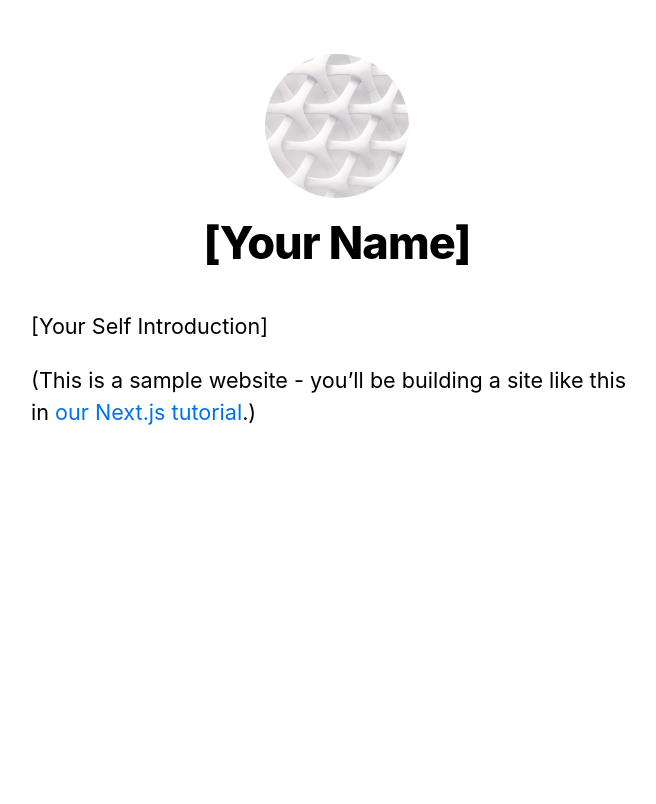
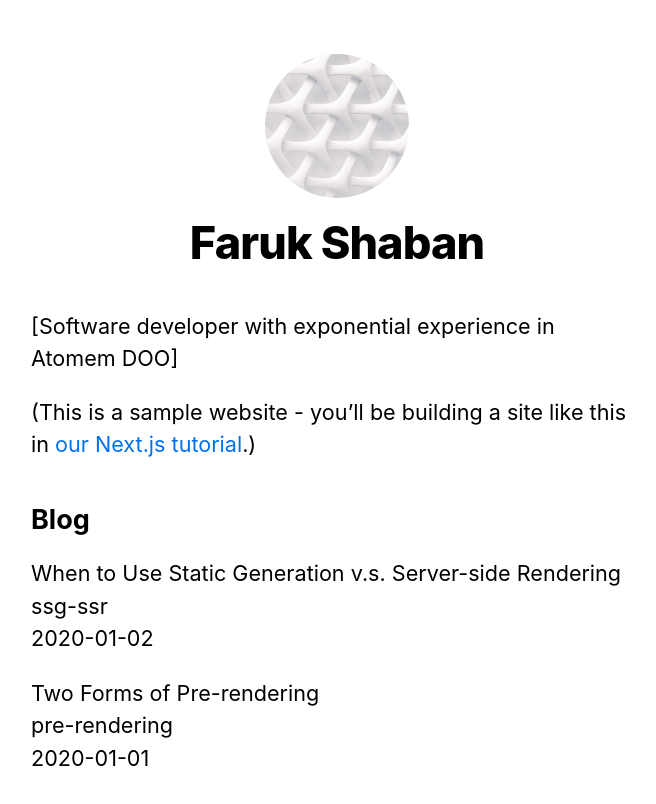
Before and after one commit to farukshaban/felgenbeast, a Next.js app: page / in a window 1280 px wide. Shown: the top 804 px of the page, without its empty margins (303-959 px from the left). Built offline with nearby package versions, Linux system fonts and the light colour scheme.

Commit message:
first commit

```diff
--- a/components/layout.js
+++ b/components/layout.js
@@ -4,7 +4,7 @@
 import utilStyles from '../styles/utils.module.css'
 import Link from 'next/link'
 
-const name = '[Your Name]'
+const name = 'Faruk Shaban'
 export const siteTitle = 'Next.js Sample Website'
 
 export default function Layout({ children, home }) {
--- /dev/null
+++ b/lib/posts.js
@@ -0,0 +1,35 @@
+import fs from 'fs';
+import path from 'path';
+import matter from 'gray-matter';
+
+const postsDirectory = path.join(process.cwd(), 'posts');
+
+export function getSortedPostsData() {
+  // Get file names under /posts
+  const fileNames = fs.readdirSync(postsDirectory);
+  const allPostsData = fileNames.map((fileName) => {
+    // Remove ".md" from file name to get id
+    const id = fileName.replace(/\.md$/, '');
+
+    // Read markdown file as string
+    const fullPath = path.join(postsDirectory, fileName);
+    const fileContents = fs.readFileSync(fullPath, 'utf8');
+
+    // Use gray-matter to parse the post metadata section
+    const matterResult = matter(fileContents);
+
+    // Combine the data with the id
+    return {
+      id,
+      ...matterResult.data,
+    };
+  });
+  // Sort posts by date
+  return allPostsData.sort((a, b) => {
+    if (a.date < b.date) {
+      return 1;
+    } else {
+      return -1;
+    }
+  });
+}
--- a/package.json
+++ b/package.json
@@ -6,6 +6,7 @@
     "start": "next start"
   },
   "dependencies": {
+    "gray-matter": "^4.0.3",
     "next": "latest",
     "react": "18.2.0",
     "react-dom": "18.2.0"
--- a/pages/index.js
+++ b/pages/index.js
@@ -2,19 +2,46 @@
 import Layout, { siteTitle } from '../components/layout'
 import utilStyles from '../styles/utils.module.css'
 
-export default function Home() {
+import { getSortedPostsData } from '../lib/posts';
+
+export async function getStaticProps() {
+  const allPostsData = getSortedPostsData();
+  return {
+    props: {
+      allPostsData,
+    },
+  };
+}
+
+
+
+export default function Home({allPostsData}) {
   return (
     <Layout home>
       <Head>
         <title>{siteTitle}</title>
       </Head>
       <section className={utilStyles.headingMd}>
-        <p>[Your Self Introduction]</p>
+        <p>[Software developer with exponential experience in Atomem DOO]</p>
         <p>
           (This is a sample website - you’ll be building a site like this in{' '}
           <a href="https://nextjs.org/learn">our Next.js tutorial</a>.)
         </p>
       </section>
+      <section className={`${utilStyles.headingMd} ${utilStyles.padding1px}`}>
+        <h2 className={utilStyles.headingLg}>Blog</h2>
+        <ul className={utilStyles.list}>
+          {allPostsData.map(({ id, date, title }) => (
+            <li className={utilStyles.listItem} key={id}>
+              {title}
+              <br />
+              {id}
+              <br />
+              {date}
+            </li>
+          ))}
+        </ul>
+      </section>
     </Layout>
   )
 }
--- /dev/null
+++ b/posts/pre-rendering.md
@@ -0,0 +1,11 @@
+---
+title: 'Two Forms of Pre-rendering'
+date: '2020-01-01'
+---
+
+Next.js has two forms of pre-rendering: **Static Generation** and **Server-side Rendering**. The difference is in **when** it generates the HTML for a page.
+
+- **Static Generation** is the pre-rendering method that generates the HTML at **build time**. The pre-rendered HTML is then _reused_ on each request.
+- **Server-side Rendering** is the pre-rendering method that generates the HTML on **each request**.
+
+Importantly, Next.js lets you **choose** which pre-rendering form to use for each page. You can create a "hybrid" Next.js app by using Static Generation for most pages and using Server-side Rendering for others.
--- /dev/null
+++ b/posts/ssg-ssr.md
@@ -0,0 +1,19 @@
+---
+title: 'When to Use Static Generation v.s. Server-side Rendering'
+date: '2020-01-02'
+---
+
+We recommend using **Static Generation** (with and without data) whenever possible because your page can be built once and served by CDN, which makes it much faster than having a server render the page on every request.
+
+You can use Static Generation for many types of pages, including:
+
+- Marketing pages
+- Blog posts
+- E-commerce product listings
+- Help and documentation
+
+You should ask yourself: "Can I pre-render this page **ahead** of a user's request?" If the answer is yes, then you should choose Static Generation.
+
+On the other hand, Static Generation is **not** a good idea if you cannot pre-render a page ahead of a user's request. Maybe your page shows frequently updated data, and the page content changes on every request.
+
+In that case, you can use **Server-Side Rendering**. It will be slower, but the pre-rendered page will always be up-to-date. Or you can skip pre-rendering and use client-side JavaScript to populate data.
```
Also changed, not shown: 1 other file (tests, documents, lock files or other folders).
